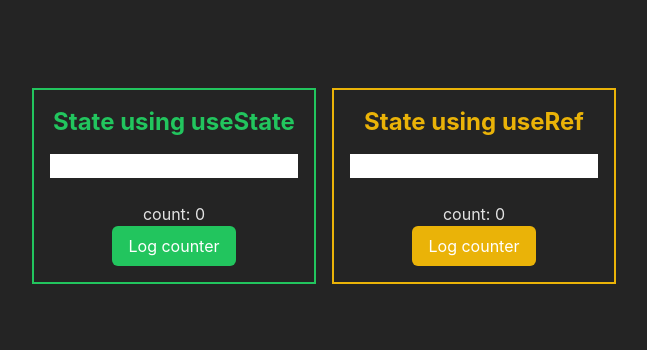
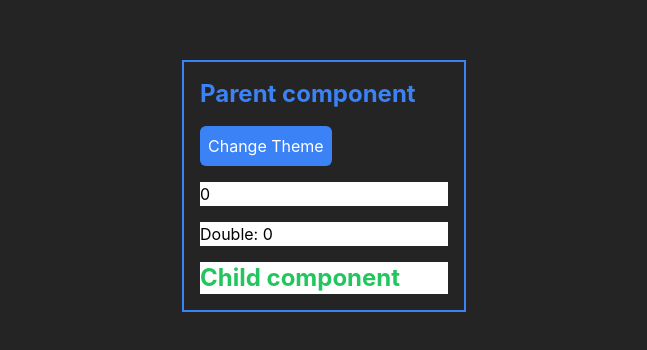
Before and after one commit to SilviuIordache/react-feature, a React (Vite) app: page / in a window 1280 px wide. Shown: the part 214-564 px from the top of the page, without its empty margins (316-963 px from the left). Built offline with nearby package versions, Linux system fonts and the light colour scheme.

Commit message:
Update example

```diff
--- a/src/App.jsx
+++ b/src/App.jsx
@@ -1,12 +1,10 @@
 import './App.css';
-import UseRefVsUseState from './ReactConcepts/UseRef/UseRefVsUseState';
-
+import { UseMemo } from './ReactConcepts/UseMemo';
 
 function App() {
   return (
     <div>
-      {/* <UseContext /> */}
-      <UseRefVsUseState/>
+      <UseMemo />
     </div>
   );
 }
--- a/src/ReactConcepts/UseMemo/ChildComponent.jsx
+++ b/src/ReactConcepts/UseMemo/ChildComponent.jsx
@@ -6,7 +6,11 @@ const ChildComponent = ({ style }) => {
     console.log('ChildComponent rendered');
   }, [style]);
 
-  return <div style={style}>ChildComponent</div>;
+  return (
+    <div style={style}>
+      <h1 className="text-2xl font-bold text-green-500">Child component</h1>
+    </div>
+  );
 };
 
 ChildComponent.propTypes = {
--- a/src/ReactConcepts/UseMemo/index.jsx
+++ b/src/ReactConcepts/UseMemo/index.jsx
@@ -21,6 +21,7 @@ export const UseMemo = () => {
   // };
 
   // useMemo used for caching the result of a slow function
+  // without it, if you change the theme, it will re-run
   const doubleNumber = useMemo(() => slowFunction(number), [number]);
   // const doubleNumber = slowFunction(number);
 
@@ -30,23 +31,35 @@ export const UseMemo = () => {
 
   function slowFunction(num) {
     const start = performance.now();
-    for (let i = 0; i < 500000000; i++) {}
+    for (let i = 0; i < 900000000; i++) {
+      /* empty */
+    }
 
     const end = performance.now();
-    console.log(`Slow function called. Duration: ${end - start} ms`);
+
+    const durationInSeconds = ((end - start) / 1000).toFixed(3); // Convert ms to seconds and format to 1 decimal place
+    console.log(`Slow function called. Duration: ${durationInSeconds}s`);
+
     return num * 2;
   }
 
   return (
-    <div style={{ textAlign: 'left' }}>
+    <div
+      style={{ textAlign: 'left' }}
+      className="flex flex-col gap-4 border-2 border-blue-500 p-4"
+    >
+      <h1 className="text-2xl font-bold text-blue-500">Parent component</h1>
+      <div className="display-block">
         <button
           className="bg-blue-500 text-white p-2 rounded-md"
           onClick={changeTheme}
         >
           Change Theme
         </button>
+      </div>
 
       <input
+        style={themeStyle}
         type="number"
         value={number}
         onChange={(e) => setNumber(parseInt(e.target.value))}
```
Lines whose indentation alone changed are shown as unchanged.
